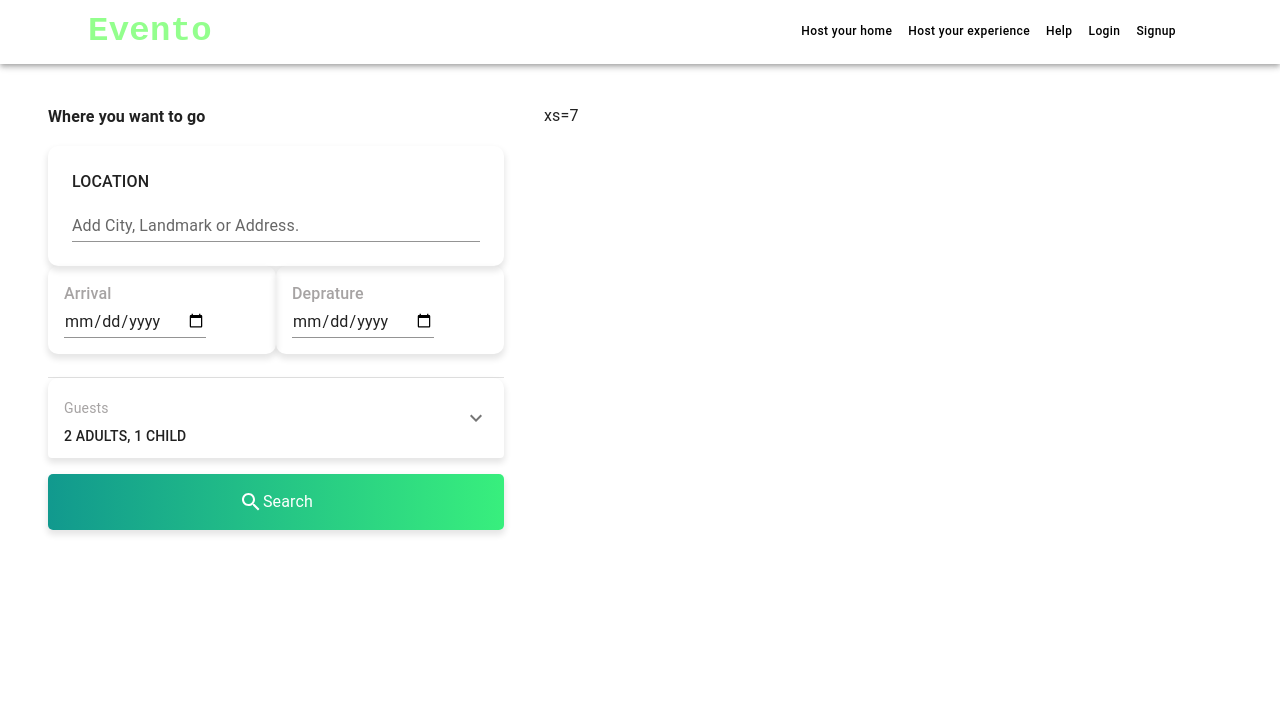
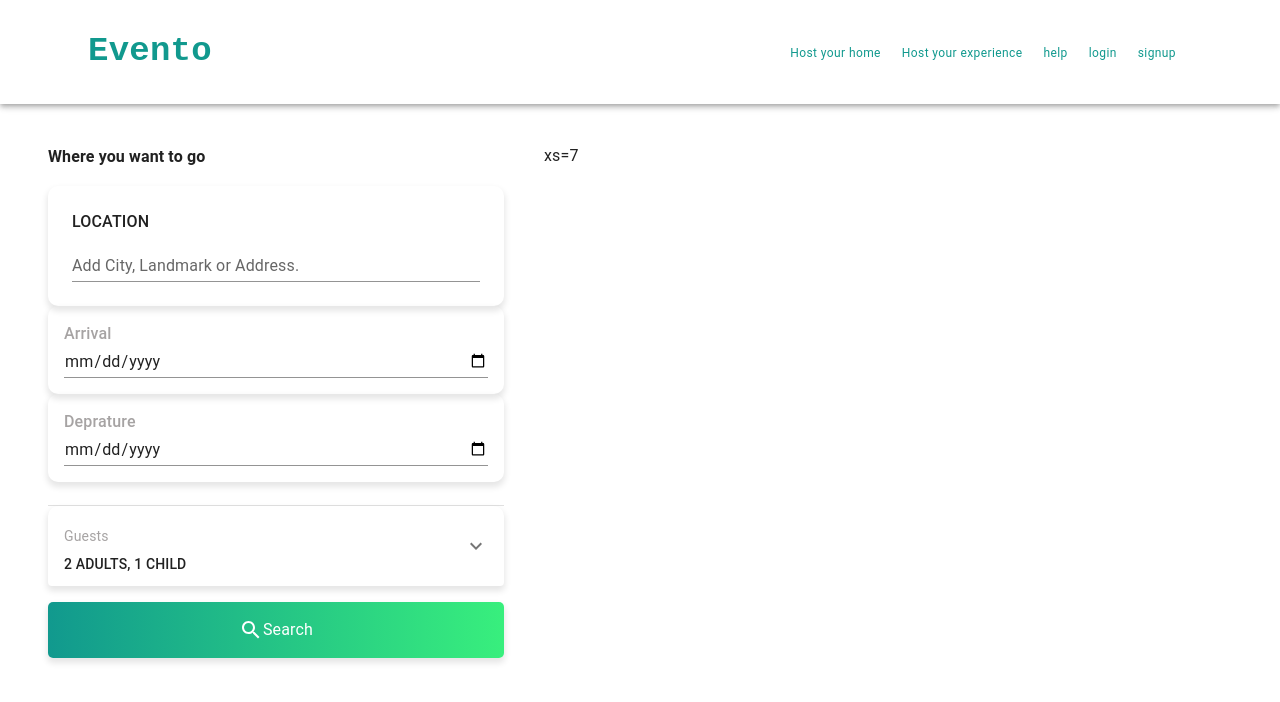
Before and after one commit to Anikroy7/evento-app, a React (Vite) app: page / in a window 1280 px wide. Shown: the top 702 px of the page. Built offline with nearby package versions, Linux system fonts and the light colour scheme.

Commit message:
login and singup route implement

```diff
--- a/src/Components/Filter/Filter.jsx
+++ b/src/Components/Filter/Filter.jsx
@@ -18,7 +18,7 @@ const Filter = () => {
                 Where you want to go
             </Typography>
             <Box sx={{ boxShadow: "initial" }}>
-                <Typography sx={{
+                <Stack sx={{
                     fontWeight: 500,
                     padding: 3,
                     boxShadow: "0 4px 6px 1px rgb(2 0 0 / 0.1)",
@@ -29,22 +29,21 @@ const Filter = () => {
                     <TextField id="standard-basic" label="Add City, Landmark or Address." variant="standard"
                         sx={{ width: "100%" }}
                     ></TextField>
-                </Typography>
+                </Stack>
 
             </Box>
-            <Box sx={{ boxShadow: "initial", display: 'flex' }}>
-                <Typography color={'#A6A3A3'} sx={{
+            <Box sx={{ boxShadow: "initial", display: 'flex', width: '100%', flexWrap: 'wrap' }}>
+                <Stack color={'#A6A3A3'} sx={{
                     fontWeight: 500,
                     padding: 2,
                     boxShadow: "0 4px 6px 1px rgb(2 0 0 / 0.1)",
                     borderRadius: '10px',
                     width: '100%',
-
-                }}>
+                }} >
                     Arrival <br />
                     <Input type={'date'} />
-                </Typography>
-                <Typography color={'#A6A3A3'} sx={{
+                </Stack>
+                <Stack color={'#A6A3A3'} sx={{
                     fontWeight: 500,
                     padding: 2,
                     boxShadow: "0 4px 6px 1px rgb(2 0 0 / 0.1)",
@@ -54,7 +53,7 @@ const Filter = () => {
                 }}>
                     Deprature <br />
                     <Input type={'date'} />
-                </Typography>
+                </Stack>
             </Box>
             <FilterAccourding />
 
@@ -63,6 +62,8 @@ const Filter = () => {
                 borderRadius: '5px',
                 '&:hover': {
                     background: "linear-gradient(to right, #38ef7d,#11998e)",
+                    transition: '1s',
+                    cursor: "pointer",
                 },
             }} padding={2}
             >
--- a/src/Components/Navbar/Navbar.jsx
+++ b/src/Components/Navbar/Navbar.jsx
@@ -9,8 +9,31 @@ import MenuIcon from '@mui/icons-material/Menu';
 import Container from '@mui/material/Container';
 import MenuItem from '@mui/material/MenuItem';
 import AdbIcon from '@mui/icons-material/Adb';
+import { Link as ReactRouterLink } from 'react-router-dom';
+import { Link as MuiLink } from "@mui/material";
 
-const pages = ['Host your home', 'Host your experience', 'Help', 'Login', 'Signup'];
+const pages = [
+    {
+        name: 'Host your home',
+        to: 'home'
+    },
+    {
+        name: 'Host your experience',
+        to: 'experience'
+    },
+    {
+        name: 'help',
+        to: 'help'
+    },
+    {
+        name: 'login',
+        to: 'login'
+    },
+    {
+        name: 'signup',
+        to: 'signup'
+    }
+];
 
 
 function Navbar() {
@@ -28,9 +51,9 @@ function Navbar() {
 
 
     return (
-        <AppBar style={{ background: 'white' }} position="sticky">
+        <AppBar sx={{ paddingY: "20px" }} style={{ background: 'white' }} position="sticky">
             <Container maxWidth="lg">
-                <Toolbar style={{ display: 'flex', justifyContent: 'space-between' }}>
+                <Toolbar style={{ display: 'flex', justifyContent: 'space-between', }}>
 
                     <Box sx={{ flexGrow: 1, display: { xs: 'flex', md: 'none' } }}>
                         <IconButton
@@ -61,9 +84,19 @@ function Navbar() {
                                 display: { xs: 'block', md: 'none' },
                             }}
                         >
-                            {pages.map((page) => (
-                                <MenuItem key={page} onClick={handleCloseNavMenu}>
-                                    <Typography textAlign="center">{page}</Typography>
+                            {pages.map(({ name, to }) => (
+                                <MenuItem key={name} onClick={handleCloseNavMenu}>
+                                    <MuiLink component={ReactRouterLink} sx={{
+                                        my: 2, color: '#11998e', display: 'block', fontWeight: "500",
+                                        textDecoration: 'none',
+                                        '&:hover': {
+                                            color: "#06472E",
+                                            cursor: "pointer",
+                                            transition: '1s'
+                                        }
+                                    }} to={`/${to}`} > {name}
+                                    </MuiLink>
+
                                 </MenuItem>
                             ))}
                         </Menu>
@@ -72,7 +105,6 @@ function Navbar() {
                     <Typography
                         variant="h5"
                         noWrap
-                        component="a"
                         href=""
                         sx={{
                             mr: 2,
@@ -80,47 +112,56 @@ function Navbar() {
                             flexGrow: 1,
                             fontFamily: 'monospace',
                             fontWeight: 700,
-                            letterSpacing: '.3rem',
-                            color: 'black',
-                            textDecoration: 'none',
+
                         }}
                     >
-                        Evento
+                        <MuiLink sx={{
+                            fontFamily: 'monospace',
+                            fontWeight: 700,
+                            color: '#11998e',
+                            textDecoration: 'none',
+                        }} to='/' component={ReactRouterLink}>Eventoo</MuiLink>
                     </Typography>
                     <Typography
                         variant="h4"
                         noWrap
-                        component="a"
-                        href="/"
-                        sx={{
+
+                    >
+                        <MuiLink sx={{
                             mr: 2,
                             display: { xs: 'none', md: 'flex' },
                             fontFamily: 'monospace',
                             fontWeight: 700,
-                            color: '#93ff8d',
+                            color: '#11998e',
                             textDecoration: 'none',
-                        }}
-                    >
-                        Evento
+                        }} to='/' component={ReactRouterLink}>Evento</MuiLink>
                     </Typography>
 
 
                     <Box sx={{ display: { xs: 'none', md: 'flex', } }}>
-                        {pages.map((page) => (
-                            <Typography
-                                variant='caption'
-                                key={page}
-                                onClick={handleCloseNavMenu}
-                                sx={{ my: 2, color: 'black', display: 'block', mr: 2, fontWeight: "500" }}
-
-                            >
-                                {page}
-                            </Typography>
+                        {pages.map(({ name, to }) => (
+                            <MuiLink component={ReactRouterLink} sx={{
+                                marginLeft: '5px', color: '#11998e', display: 'block', marginRight: 2, fontWeight: "500",
+                                textDecoration: 'none',
+                                '&:hover': {
+                                    color: "#06472E",
+                                    cursor: "pointer",
+                                    transition: '1s'
+                                }
+                            }} to={`/${to}`} >
+                                <Typography
+                                    variant='caption'
+                                    key={name}
+                                    onClick={handleCloseNavMenu}
+                                >
+                                    {name}
+                                </Typography>
+                            </MuiLink>
                         ))}
                     </Box>
                 </Toolbar>
             </Container>
-        </AppBar>
+        </AppBar >
     );
 }
 export default Navbar;
--- a/src/pages/Home/Home.jsx
+++ b/src/pages/Home/Home.jsx
@@ -2,8 +2,6 @@ import { Box } from '@mui/material';
 import React from 'react';
 import Navbar from '../../Components/Navbar/Navbar';
 import Grid from '@mui/material/Grid';
-import styled from 'styled-components';
-import Paper from '@mui/material/Paper';
 import { Container } from '@mui/system';
 import Filter from '../../Components/Filter/Filter';
 
@@ -11,7 +9,6 @@ import Filter from '../../Components/Filter/Filter';
 const Home = () => {
     return (
         <Box>
-            <Navbar />
 
             {/* Main Section */}
 
--- /dev/null
+++ b/src/pages/Main/Main.jsx
@@ -0,0 +1,14 @@
+import React from 'react';
+import { Outlet } from 'react-router-dom';
+import Navbar from '../../Components/Navbar/Navbar';
+
+const Main = () => {
+    return (
+        <div>
+            <Navbar />
+            <Outlet />
+        </div>
+    );
+};
+
+export default Main;
--- /dev/null
+++ b/src/pages/auth/Login.jsx
@@ -0,0 +1,11 @@
+import React from 'react';
+
+const Login = () => {
+    return (
+        <div>
+            Login
+        </div>
+    );
+};
+
+export default Login;
--- /dev/null
+++ b/src/pages/auth/Signup.jsx
@@ -0,0 +1,11 @@
+import React from 'react';
+
+const Signup = () => {
+    return (
+        <div>
+            Sign up
+        </div>
+    );
+};
+
+export default Signup;
```
Also changed, not shown: src/routes/routes.jsx (+20 -2 lines).
